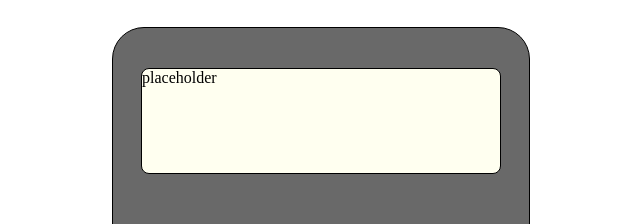
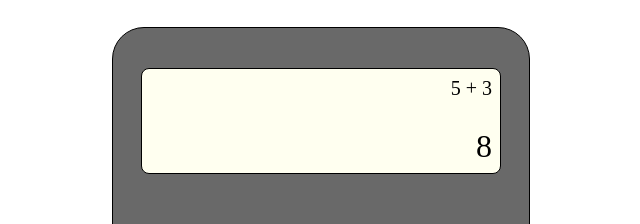
Before and after one commit to rryantran/calculator, a plain HTML site: page index.html in a window 1280 px wide. Shown: the top 224 px of the page, without its empty margins (319-959 px from the left). Drawn offline with Linux system fonts and the light colour scheme.

Commit message:
format display text

```diff
--- a/index.html
+++ b/index.html
@@ -11,7 +11,10 @@
   <body>
     <main>
       <div id="calculator">
-        <div id="display">placeholder</div>
+        <div id="display">
+          <div id="eq" class="display-text">5 + 3</div>
+          <div id="sol" class="display-text">8</div>
+        </div>
 
         <div id="all-btns">
           <div id="btns">
--- a/style.css
+++ b/style.css
@@ -19,11 +19,27 @@ main {
 }
 
 #display {
+  display: flex;
+  flex-direction: column;
+  justify-content: space-between;
+  align-items: flex-end;
   border: solid black 0.1rem;
   background-color: ivory;
   width: auto;
   height: 6.5rem;
   border-radius: 0.5rem;
+}
+
+.display-text {
+  margin: 0.5rem;
+}
+
+#eq {
+  font-size: 1.25rem;
+}
+
+#sol {
+  font-size: 2rem;
 }
 
 #all-btns {
```
